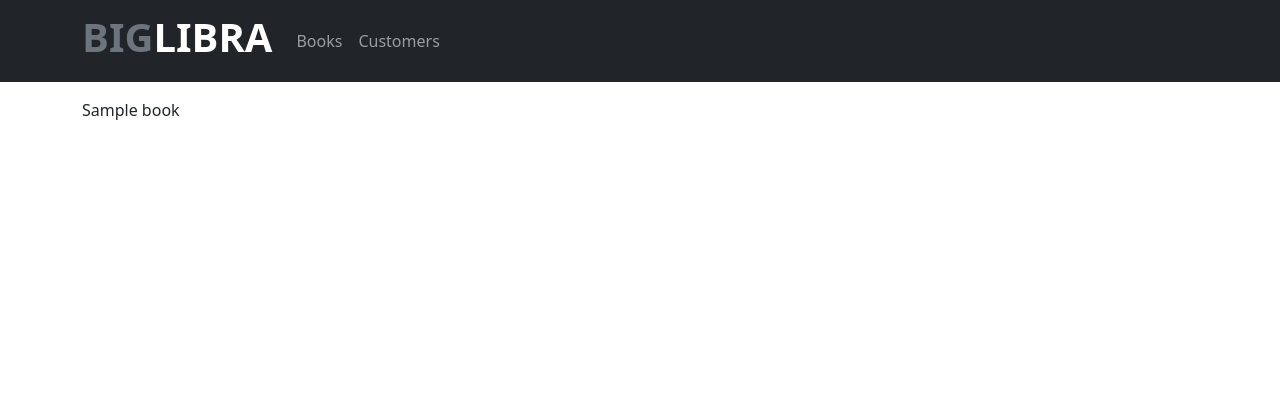
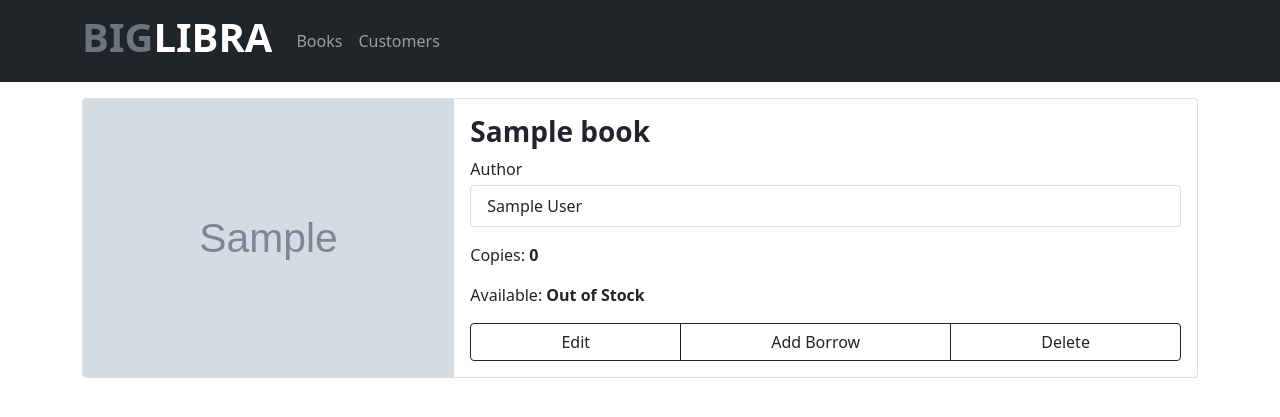
Before and after one commit to adeninque/biglibra, a Django app: a page that uses cms/templates/cms/book-detail.html in a window 1280 px wide. Shown: the top 417 px of the page. Run offline with Django 4.2, Linux system fonts and the light colour scheme; a user stored in the database is signed in; tables that the repository leaves empty hold one stand-in row (values such as "Sample post"); grey boxes marked "Sample" are stand-in pictures.

Commit message:
added: detail view, edit function

```diff
--- a/cms/templates/cms/book-detail.html
+++ b/cms/templates/cms/book-detail.html
@@ -4,7 +4,50 @@
 {% endblock template_style %}
 
 {% block content %}
-<div class="container-md mt-3">
-    {{ book.title }}
-</div>
+    <div class="container-md mt-3">
+        <div class="card mb-3" style="max-width: 100%">
+            <div class="row g-0">
+                <div class="col-md-4">
+                    <img src="{{ book.cover.url }}" class="img-fluid rounded-start" alt="..." style="width: 100%">
+                </div>
+                <div class="col-md-8">
+                    <div class="card-body">
+                        {# book title #}
+                        <h3 class="card-title"><b>{{ book.title }}</b></h3>
+                        {# book authors #}
+                        <div>
+                            {# defining plural form of author #}
+                            {% if book.authors.all.count > 1 %}
+                                <p class="card-text mb-0">Authors</p>
+                                {% else %}
+                                <p class="card-text mb-0">Author</p>
+                            {% endif %}
+                            <ul class="list-group mt-1">
+                                {% comment %} Lising authors {% endcomment %}
+                                {% for author in book.authors.all %}
+                                    <li class="list-group-item">{{ author.get_full_name }}</li>
+                                {% endfor %}
+                            </ul>
+                        </div>
+                        {% comment %} book copies {% endcomment %}
+                        <p class="card-text mt-3" >Copies: <b>{{ book.get_copies }}</b></p>
+                        {% comment %} Is Available ? {% endcomment %}
+                        <p class="card-text mt-3" >Available:
+                            {% if book.get_copies %}
+                                <b>Available</b>
+                                {% else %}
+                                <b>Out of Stock</b>
+                            {% endif %}
+                        </p>
+                        {% comment %} Options Buttons {% endcomment %}
+                        <div class="btn-group w-100" role="group" aria-label="Basic example">
+                            <a type="button" class="btn btn-outline-dark" href="{{ book.get_edit_url }}">Edit</a>
+                            <a type="button" class="btn btn-outline-dark" href="#">Add Borrow</a>
+                            <a type="button" class="btn btn-outline-dark" href="#">Delete</a>
+                        </div>
+                    </div>
+                </div>
+            </div>
+        </div>
+    </div>
 {% endblock content %}
--- a/cms/urls.py
+++ b/cms/urls.py
@@ -2,11 +2,13 @@ from django.urls import path
 
 from .views import (Home,
                     AddBook,
-                    BookDetail)
+                    BookDetail,
+                    BookEdit)
 
 
 urlpatterns = [
     path('', Home.as_view(), name='cms_home'),
     path('add-book', AddBook.as_view(), name='cms_add_book'),
     path('book/<slug:slug>', BookDetail.as_view(), name='cms_book_detail'),
+    path('book/<slug:slug>/edit', BookEdit.as_view(), name='cms_book_edit')
 ]
--- a/cms/views.py
+++ b/cms/views.py
@@ -1,7 +1,7 @@
 import uuid
 
 from django.shortcuts import render, redirect
-from django.views.generic import TemplateView, CreateView, DetailView
+from django.views.generic import TemplateView, CreateView, DetailView, UpdateView
 from django.contrib.auth.mixins import LoginRequiredMixin
 from django.http import HttpResponse
 from django.urls import reverse_lazy
@@ -47,12 +47,12 @@ class AddBook(BaseCMSMixin, CreateView):
     def form_valid(self, form: BookForm) -> HttpResponse:
         instance: Book = form.save(commit=False)
         slug = instance.title.strip().lower().replace(' ', '-')
-
         if self.model.objects.filter(slug=slug).exists():
             slug = f'{slug}-{str(uuid.uuid4())[:8]}'
 
         instance.slug = slug
         instance.save()
+        form.save_m2m()
         return redirect(self.success_url)
 
 
@@ -68,3 +68,22 @@ class BookDetail(BaseCMSMixin, DetailView):
             title=context['book'].title
         ))
         return context
+
+
+class BookEdit(BaseCMSMixin, UpdateView):
+    model = Book
+    form_class = BookForm
+    template_name = 'cms/book-add.html'
+    context_object_name = 'book'
+    slug_field = 'slug'
+
+    def get_context_data(self, **kwargs):
+        context = super().get_context_data(**kwargs)
+        context.update(self.get_custom_context(
+            title=' '.join(['Edit', context['book'].title])
+        ))
+        return context
+
+    def form_valid(self, form):
+        instance: Book = form.save()
+        return redirect(instance.cms_detail_url())
--- a/libra/models.py
+++ b/libra/models.py
@@ -18,6 +18,9 @@ class Book(models.Model):
 
     def cms_detail_url(self):
         return reverse('cms_book_detail', kwargs={'slug': self.slug})
+
+    def get_edit_url(self):
+        return reverse('cms_book_edit', kwargs={'slug': self.slug})
 
 
 class Borrow(models.Model):
```
Also changed, not shown: cms/templates/cms/home.html (+8 -6 lines).
